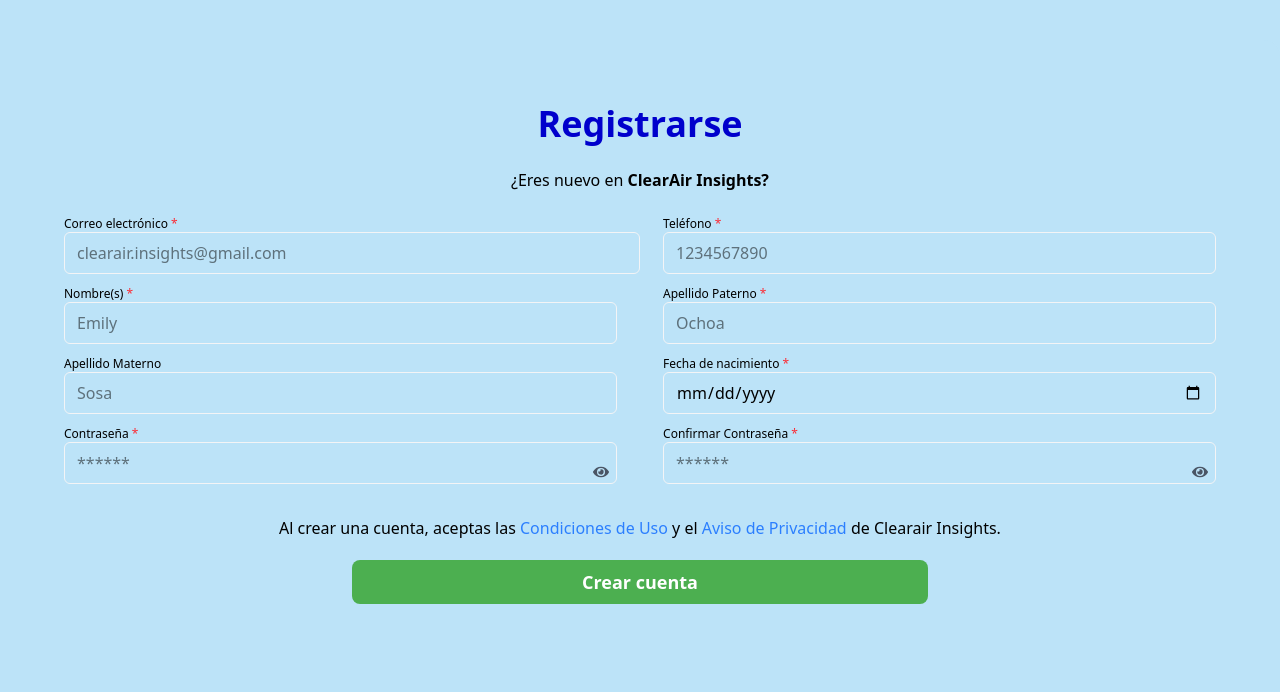
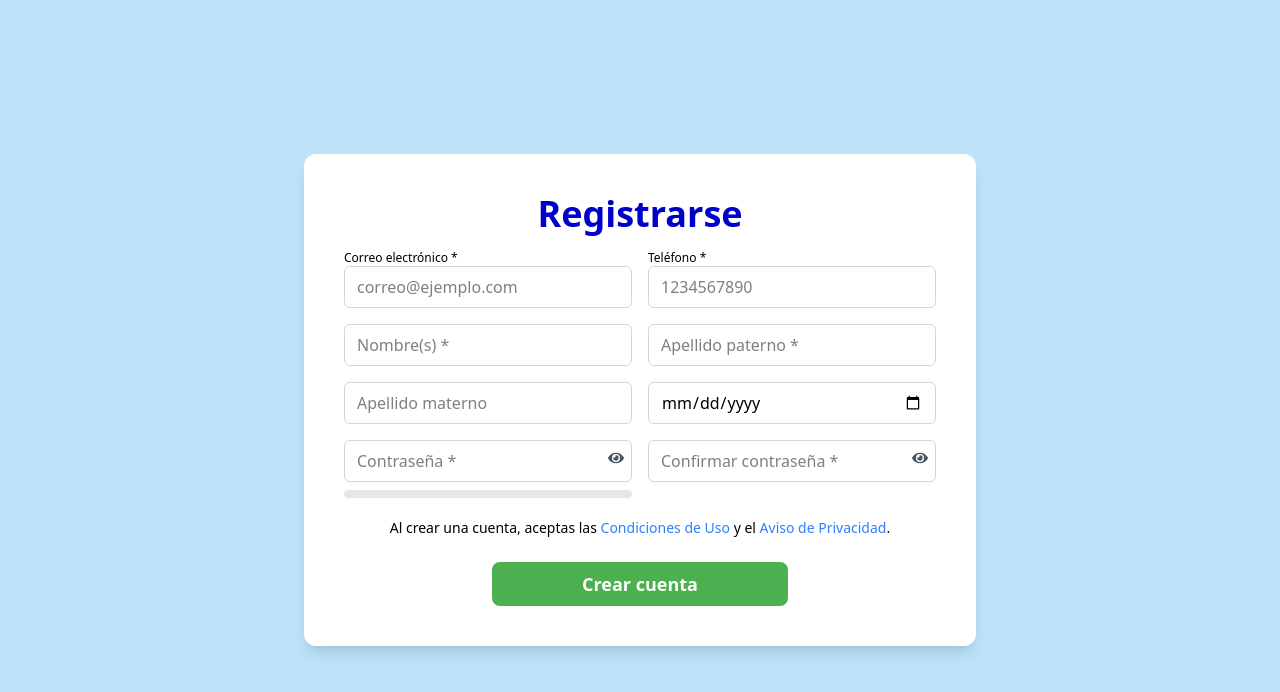
Before and after one commit to emily368/ClearAirInsights, a React (Vite) app: page /register in a window 1280 px wide. Shown: the top 692 px of the page. Built offline with nearby package versions, Linux system fonts and the light colour scheme.

Commit message:
corregir

```diff
--- a/package.json
+++ b/package.json
@@ -13,11 +13,17 @@
     "@react-google-maps/api": "^2.20.6",
     "@tailwindcss/vite": "^4.0.17",
     "axios": "^1.8.4",
+    "bcrypt": "^6.0.0",
+    "cors": "^2.8.5",
+    "dotenv": "^16.5.0",
+    "express": "^5.1.0",
     "lucide-react": "^0.485.0",
+    "node-fetch": "^3.3.2",
     "react": "^19.0.0",
     "react-dom": "^19.0.0",
     "react-icons": "^5.5.0",
     "react-router-dom": "^7.4.1",
+    "sqlite3": "^5.1.7",
     "tailwindcss": "^4.0.17"
   },
   "devDependencies": {
--- a/src/components/RegisterPages.jsx
+++ b/src/components/RegisterPages.jsx
@@ -1,218 +1,268 @@
-import React, { useState } from 'react';
+import React, { useState, useEffect } from 'react';
 import './RegisterPages.css';
-import { useNavigate, Link } from 'react-router-dom';
+import { useNavigate } from 'react-router-dom';
 import { FaEye, FaEyeSlash } from 'react-icons/fa';
 
 function RegisterPages() {
   const navigate = useNavigate();
 
-  // Estados para inputs
   const [email, setEmail] = useState('');
+  const [emailValid, setEmailValid] = useState(null);
+
   const [phone, setPhone] = useState('');
+  const [phoneValid, setPhoneValid] = useState(null);
+
   const [firstName, setFirstName] = useState('');
   const [lastName, setLastName] = useState('');
   const [motherLastName, setMotherLastName] = useState('');
   const [dob, setDob] = useState('');
+
   const [password, setPassword] = useState('');
   const [confirmPassword, setConfirmPassword] = useState('');
+  const [passwordStrength, setPasswordStrength] = useState(0);
 
-  // Estados para mostrar/ocultar contraseñas
   const [showPassword, setShowPassword] = useState(false);
   const [showConfirmPassword, setShowConfirmPassword] = useState(false);
 
-  // Función para validar y registrar
-  const handleRegister = (e) => {
+  useEffect(() => {
+    const timer = setTimeout(() => {
+      if (email) validateEmail();
+      if (phone.length === 10) validatePhone();
+    }, 500);
+    return () => clearTimeout(timer);
+  }, [email, phone]);
+
+  useEffect(() => {
+    checkPasswordStrength(password);
+  }, [password]);
+
+  const validateEmail = async () => {
+    try {
+      const response = await fetch(`${import.meta.env.VITE_BACKEND_URL}/validate`, {
+        method: 'POST',
+        headers: { 'Content-Type': 'application/json' },
+        body: JSON.stringify({ email, phone: '' }),
+      });
+      const data = await response.json();
+      setEmailValid(data.emailValid);
+    } catch (error) {
+      setEmailValid(false);
+    }
+  };
+
+  const validatePhone = async () => {
+    try {
+      const response = await fetch(`${import.meta.env.VITE_BACKEND_URL}/validate`, {
+        method: 'POST',
+        headers: { 'Content-Type': 'application/json' },
+        body: JSON.stringify({ email: '', phone }),
+      });
+      const data = await response.json();
+      setPhoneValid(data.phoneValid);
+    } catch (error) {
+      setPhoneValid(false);
+    }
+  };
+
+  const checkPasswordStrength = (pwd) => {
+    const strongRegex = /^(?=.*[a-z])(?=.*[A-Z])(?=.*\d)(?=.*[\W_]).{8,}$/;
+    if (strongRegex.test(pwd)) {
+      setPasswordStrength(3);
+    } else if (pwd.length >= 6) {
+      setPasswordStrength(2);
+    } else if (pwd.length > 0) {
+      setPasswordStrength(1);
+    } else {
+      setPasswordStrength(0);
+    }
+  };
+
+  const handleRegister = async (e) => {
     e.preventDefault();
 
-    // Validar campos obligatorios
     if (!email || !phone || !firstName || !lastName || !dob || !password || !confirmPassword) {
       alert('Por favor, completa todos los campos obligatorios.');
       return;
     }
 
-    // Validar que contraseñas coincidan
+    if (!/^\d{10}$/.test(phone)) {
+      alert('El número de teléfono debe tener exactamente 10 dígitos numéricos.');
+      return;
+    }
+
     if (password !== confirmPassword) {
       alert('Las contraseñas no coinciden.');
       return;
     }
 
-    // Aquí podrías agregar validación adicional (email válido, contraseña fuerte, etc.)
+    const birthYear = new Date(dob).getFullYear();
+    const currentYear = new Date().getFullYear();
+    if (birthYear > currentYear) {
+      alert('La fecha de nacimiento no puede ser mayor al año actual.');
+      return;
+    }
 
-    // Guardar usuario en localStorage (simulando base de datos)
+    if (!emailValid) {
+      alert('El correo no es válido o no existe.');
+      return;
+    }
+
+    if (!phoneValid) {
+      alert('El número de teléfono no es válido o no existe.');
+      return;
+    }
+
     const userData = {
-      email,
-      phone,
-      firstName,
-      lastName,
-      motherLastName,
-      dob,
-      password,
+      email, phone, firstName, lastName, motherLastName, dob, password,
     };
 
-    // Guardar el usuario bajo su email como clave
     localStorage.setItem('user_' + email, JSON.stringify(userData));
+    alert('Registro exitoso. Ahora puedes iniciar sesión.');
+    navigate('/login');
+  };
 
-    alert('Registro exitoso. Ahora puedes iniciar sesión.');
+  const getPasswordStrengthText = () => {
+    switch (passwordStrength) {
+      case 1: return 'Débil';
+      case 2: return 'Media';
+      case 3: return 'Fuerte';
+      default: return '';
+    }
+  };
 
-    // Navegar a login
-    navigate('/login');
+  const getPasswordStrengthColor = () => {
+    switch (passwordStrength) {
+      case 1: return 'bg-red-400';
+      case 2: return 'bg-yellow-400';
+      case 3: return 'bg-green-500';
+      default: return 'bg-gray-300';
+    }
   };
 
   return (
     <div className="h-screen flex items-center justify-center bg-[#bce3f8]">
-      <div className="flex w-screen h-[90vh]">
-        <div className="w-screen bg-[#bce3f8] p-16 rounded-r-2xl flex flex-col justify-start">
+      <div className="w-screen max-w-2xl p-10 bg-white rounded-xl shadow-lg">
         <h1 className="text-4xl font-bold text-[#0000cc] mb-4 text-center">Registrarse</h1>
+        <form onSubmit={handleRegister}>
 
-          <div className="mt-2 text-s text-center mb-6">
-            <p>¿Eres nuevo en <span className="font-semibold">ClearAir Insights?</span></p>
+          {/* Email y Teléfono */}
+          <div className="mb-4 flex gap-4">
+            <div className="w-1/2">
+              <label className="block text-xs font-medium">Correo electrónico *</label>
+              <input
+                type="email"
+                value={email}
+                onChange={e => setEmail(e.target.value)}
+                className="w-full px-3 py-2 border border-gray-300 rounded-md"
+                placeholder="correo@ejemplo.com"
+              />
+              {email && (
+                <p className={`text-xs mt-1 ${emailValid ? 'text-green-600' : 'text-red-600'}`}>
+                  {emailValid === null ? '' : emailValid ? 'Correo válido' : 'Correo no válido'}
+                </p>
+              )}
             </div>
 
-          <form onSubmit={handleRegister}>
-            {/* Correo y Teléfono */}
-            <div className="mb-3 flex justify-between">
             <div className="w-1/2">
-                <label htmlFor="email" className="block text-xs font-medium text-black-200">Correo electrónico <span className="text-red-500">*</span></label>
-                <input
-                  type="email"
-                  id="email"
-                  name="email"
-                  value={email}
-                  onChange={e => setEmail(e.target.value)}
-                  className="w-full px-3 py-2 border border-gray-100 rounded-md focus:outline-none focus:ring-2 focus:ring-blue-500"
-                  placeholder="clearair.insights@gmail.com"
-                />
-              </div>
-              <div className="w-[48%]">
-                <label htmlFor="phone" className="block text-xs font-medium text-black-200">Teléfono <span className="text-red-500">*</span></label>
+              <label className="block text-xs font-medium">Teléfono *</label>
               <input
                 type="tel"
-                  id="phone"
-                  name="phone"
                 value={phone}
-                  onChange={e => setPhone(e.target.value)}
-                  className="w-full px-3 py-2 border border-gray-100 rounded-md focus:outline-none focus:ring-2 focus:ring-blue-500"
+                onChange={e => {
+                  const onlyNums = e.target.value.replace(/\D/g, '');
+                  setPhone(onlyNums);
+                }}
+                className="w-full px-3 py-2 border border-gray-300 rounded-md"
                 placeholder="1234567890"
+                maxLength={10}
               />
+              {phone && (
+                <p className={`text-xs mt-1 ${phoneValid ? 'text-green-600' : 'text-red-600'}`}>
+                  {phoneValid === null ? '' : phoneValid ? 'Teléfono válido' : 'Teléfono no válido'}
+                </p>
+              )}
             </div>
           </div>
 
-            {/* Nombre y Apellido Paterno */}
-            <div className="mb-3 flex justify-between">
-              <div className="w-[48%]">
-                <label htmlFor="firstName" className="block text-xs font-medium text-black-200">Nombre(s) <span className="text-red-500">*</span></label>
+          {/* Nombre completo */}
+          <div className="mb-4 flex gap-4">
             <input
               type="text"
-                  id="firstName"
-                  name="firstName"
               value={firstName}
               onChange={e => setFirstName(e.target.value)}
-                  className="w-full px-3 py-2 border border-gray-100 rounded-md focus:outline-none focus:ring-2 focus:ring-blue-500"
-                  placeholder="Emily"
+              placeholder="Nombre(s) *"
+              className="w-1/2 px-3 py-2 border border-gray-300 rounded-md"
+            />
+            <input
+              type="text"
+              value={lastName}
+              onChange={e => setLastName(e.target.value)}
+              placeholder="Apellido paterno *"
+              className="w-1/2 px-3 py-2 border border-gray-300 rounded-md"
             />
           </div>
-              <div className="w-[48%]">
-                <label htmlFor="lastName" className="block text-xs font-medium text-black-200">Apellido Paterno <span className="text-red-500">*</span></label>
+
+          <div className="mb-4 flex gap-4">
             <input
               type="text"
-                  id="lastName"
-                  name="lastName"
-                  value={lastName}
-                  onChange={e => setLastName(e.target.value)}
-                  className="w-full px-3 py-2 border border-gray-100 rounded-md focus:outline-none focus:ring-2 focus:ring-blue-500"
-                  placeholder="Ochoa"
+              value={motherLastName}
+              onChange={e => setMotherLastName(e.target.value)}
+              placeholder="Apellido materno"
+              className="w-1/2 px-3 py-2 border border-gray-300 rounded-md"
+            />
+            <input
+              type="date"
+              value={dob}
+              onChange={e => setDob(e.target.value)}
+              className="w-1/2 px-3 py-2 border border-gray-300 rounded-md"
             />
           </div>
+
+          {/* Contraseña */}
+          <div className="mb-4 flex gap-4">
+            <div className="w-1/2 relative">
+              <input
+                type={showPassword ? 'text' : 'password'}
+                value={password}
+                onChange={e => setPassword(e.target.value)}
+                placeholder="Contraseña *"
+                className="w-full px-3 py-2 border border-gray-300 rounded-md pr-10"
+              />
+              <button type="button" onClick={() => setShowPassword(!showPassword)} className="absolute right-2 top-[10px] text-gray-600">
+                {showPassword ? <FaEyeSlash /> : <FaEye />}
+              </button>
+              <div className="w-full h-2 mt-2 rounded bg-gray-200">
+                <div className={`h-2 rounded ${getPasswordStrengthColor()}`} style={{ width: `${passwordStrength * 33.3}%` }}></div>
+              </div>
+              <p className="text-xs mt-1">{getPasswordStrengthText()}</p>
             </div>
 
-            {/* Apellido Materno y Fecha de nacimiento */}
-            <div className="mb-3 flex justify-between">
-              <div className="w-[48%]">
-                <label htmlFor="motherLastName" className="block text-xs font-medium text-black-200">Apellido Materno</label>
-                <input
-                  type="text"
-                  id="motherLastName"
-                  name="motherLastName"
-                  value={motherLastName}
-                  onChange={e => setMotherLastName(e.target.value)}
-                  className="w-full px-3 py-2 border border-gray-100 rounded-md focus:outline-none focus:ring-2 focus:ring-blue-500"
-                  placeholder="Sosa"
-                />
-              </div>
-              <div className="w-[48%]">
-                <label htmlFor="dob" className="block text-xs font-medium text-black-200">Fecha de nacimiento <span className="text-red-500">*</span></label>
-                <input
-                  type="date"
-                  id="dob"
-                  name="dob"
-                  value={dob}
-                  onChange={e => setDob(e.target.value)}
-                  className="w-full px-3 py-2 border border-gray-100 rounded-md focus:outline-none focus:ring-2 focus:ring-blue-500"
-                />
-              </div>
-            </div>
-
-            {/* Contraseña y Confirmar Contraseña */}
-            <div className="mb-3 flex justify-between">
-              <div className="w-[48%] relative">
-                <label htmlFor="password" className="block text-xs font-medium text-black-200">Contraseña <span className="text-red-500">*</span></label>
-                <input
-                  type={showPassword ? 'text' : 'password'}
-                  id="password"
-                  name="password"
-                  value={password}
-                  onChange={e => setPassword(e.target.value)}
-                  className="w-full px-3 py-2 border border-gray-100 rounded-md focus:outline-none focus:ring-2 focus:ring-blue-500 pr-10"
-                  placeholder="******"
-                />
-                <button
-                  type="button"
-                  onClick={() => setShowPassword(!showPassword)}
-                  className="absolute right-2 top-[38px] text-gray-600"
-                  aria-label={showPassword ? 'Ocultar contraseña' : 'Mostrar contraseña'}
-                >
-                  {showPassword ? <FaEyeSlash /> : <FaEye />}
-                </button>
-              </div>
-
-              <div className="w-[48%] relative">
-                <label htmlFor="confirmPassword" className="block text-xs font-medium text-black-200">Confirmar Contraseña <span className="text-red-500">*</span></label>
+            <div className="w-1/2 relative">
               <input
                 type={showConfirmPassword ? 'text' : 'password'}
-                  id="confirmPassword"
-                  name="confirmPassword"
                 value={confirmPassword}
                 onChange={e => setConfirmPassword(e.target.value)}
-                  className="w-full px-3 py-2 border border-gray-100 rounded-md focus:outline-none focus:ring-2 focus:ring-blue-500 pr-10"
-                  placeholder="******"
+                placeholder="Confirmar contraseña *"
+                className="w-full px-3 py-2 border border-gray-300 rounded-md pr-10"
               />
-                <button
-                  type="button"
-                  onClick={() => setShowConfirmPassword(!showConfirmPassword)}
-                  className="absolute right-2 top-[38px] text-gray-600"
-                  aria-label={showConfirmPassword ? 'Ocultar contraseña' : 'Mostrar contraseña'}
-                >
+              <button type="button" onClick={() => setShowConfirmPassword(!showConfirmPassword)} className="absolute right-2 top-[10px] text-gray-600">
                 {showConfirmPassword ? <FaEyeSlash /> : <FaEye />}
               </button>
             </div>
           </div>
 
-            <div className="mb-5 text-center text-black-200 mt-8">
-              <p>Al crear una cuenta, aceptas las <a href="#" className="text-blue-500">Condiciones de Uso</a> y el <a href="#" className="text-blue-500">Aviso de Privacidad</a> de Clearair Insights.</p>
-            </div>
+          <p className="text-center text-sm mt-4 text-black">
+            Al crear una cuenta, aceptas las <a href="#" className="text-blue-500">Condiciones de Uso</a> y el <a href="#" className="text-blue-500">Aviso de Privacidad</a>.
+          </p>
 
-            <div className="flex justify-center mt-4">
-              <button
-                type="submit"
-                className="w-1/2 bg-[#4caf50] text-white font-bold py-2 px-4 rounded-lg text-lg"
-              >
+          <div className="flex justify-center mt-6">
+            <button type="submit" className="w-1/2 bg-[#4caf50] text-white font-bold py-2 px-4 rounded-lg text-lg">
               Crear cuenta
             </button>
           </div>
         </form>
       </div>
     </div>
-    </div>
   );
 }
 
--- a/src/index.js
+++ b/src/index.js
@@ -2,7 +2,7 @@
 import { createRoot } from 'react-dom/client';
 import { BrowserRouter } from 'react-router-dom';
 import App from './App.jsx';
-import './index.css';
+import './index.css'
 
 createRoot(document.getElementById('root')).render(
   <StrictMode>
```
Also changed, not shown: server.js (added, +190 -0 lines), src/components/RegisterPages.css (+39 -0 lines), src/server.js (deleted), 2 other files (tests, documents, lock files or other folders). Lines whose indentation alone changed are shown as unchanged.
